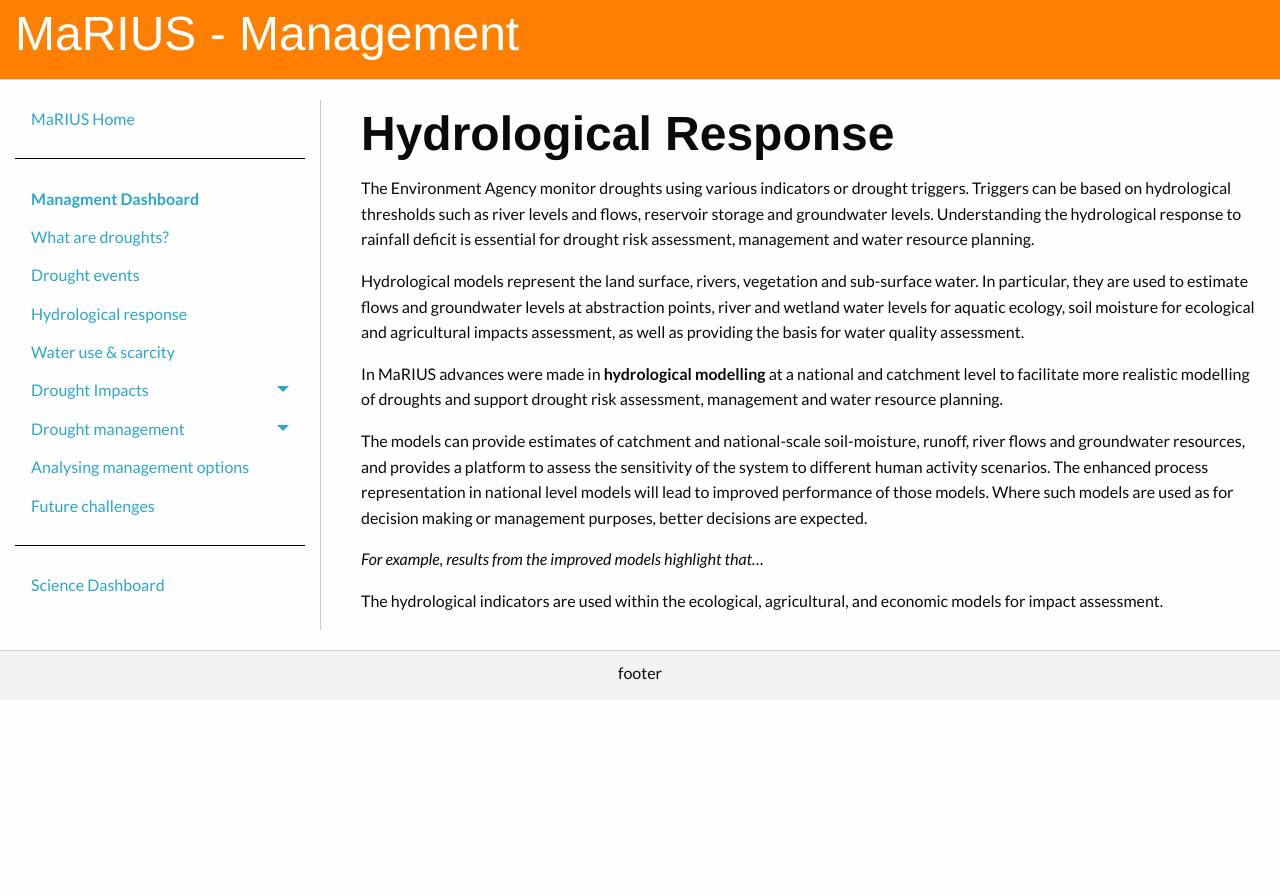
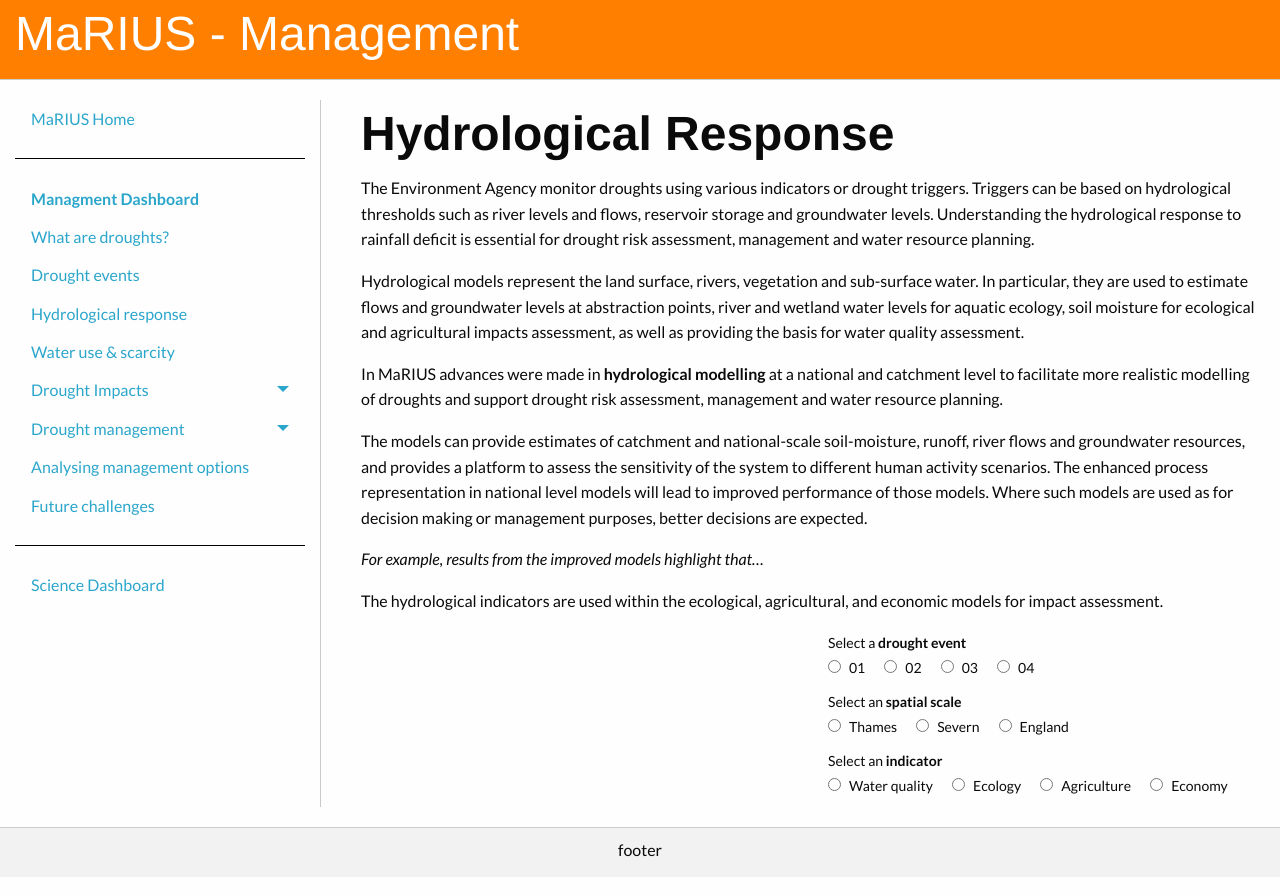
Before and after one commit to VictoriaJJ/mariusdroughtproject.org, a Jekyll site: the page built from _pages/dashboard/management/hydrological_response.md, in a window 1280 px wide. Shown: the top 896 px of the page. Built offline with Jekyll 4.4.1, drawn with Linux system fonts in a browser that asks for light colours.

```diff
--- a/_pages/dashboard/management/hydrological_response.md
+++ b/_pages/dashboard/management/hydrological_response.md
@@ -16,3 +16,22 @@
 *For example, results from the improved models highlight that…*
 
 The hydrological indicators are used within the ecological, agricultural, and economic models for impact assessment.
+
+<div class="large-6 medium-6 columns">
+	<label>Select a <b>drought event</b></label>
+	<input type="radio" name="drought_event" value="drought_event_01" id="drought_event_01"><label for="drought_event_01">01</label>
+	<input type="radio" name="drought_event" value="drought_event_02" id="drought_event_02"><label for="drought_event_02">02</label>
+	<input type="radio" name="drought_event" value="drought_event_03" id="drought_event_03"><label for="drought_event_03">03</label>
+	<input type="radio" name="drought_event" value="drought_event_04" id="drought_event_04"><label for="drought_event_04">04</label>
+
+	<label>Select an <b>spatial scale</b></label>
+	<input type="radio" name="spatial_scale" value="spatial_scale_thames" id="spatial_scale_thames"><label for="spatial_scale_thames">Thames</label>
+	<input type="radio" name="spatial_scale" value="spatial_scale_severn" id="spatial_scale_severn"><label for="spatial_scale_severn">Severn</label>
+	<input type="radio" name="spatial_scale" value="spatial_scale_england" id="spatial_scale_england"><label for="spatial_scale_england">England</label>
+
+	<label>Select an <b>indicator</b></label>
+	<input type="radio" name="impact" value="River flow" id="River flow"><label for="impact_water_quality">Water quality</label>
+	<input type="radio" name="impact" value="Run-off" id="Run-off"><label for="impact_ecology">Ecology</label>
+	<input type="radio" name="impact" value="impact_agriculture" id="impact_groundwater"><label for="impact_groundwater">Agriculture</label>
+	<input type="radio" name="impact" value="impact_economy" id="impact_economy"><label for="impact_economy">Economy</label>
+</div>
```
